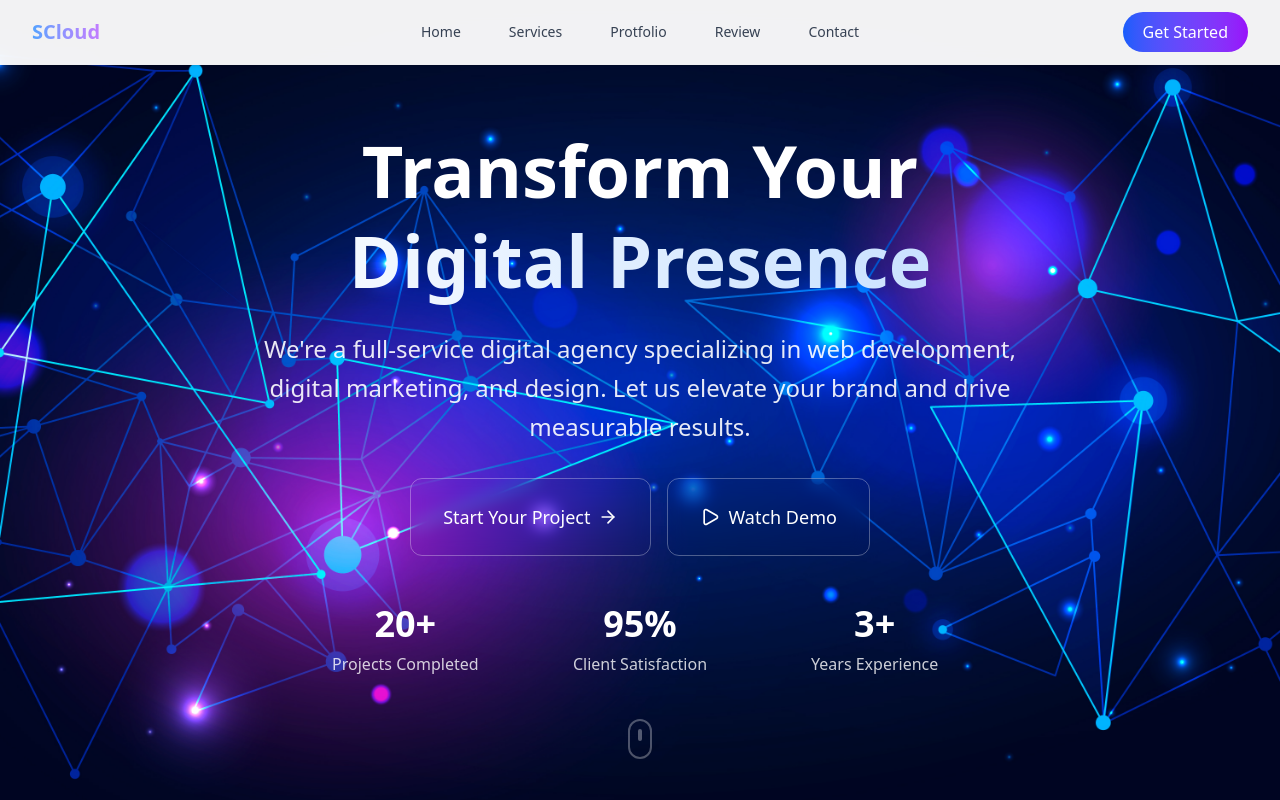
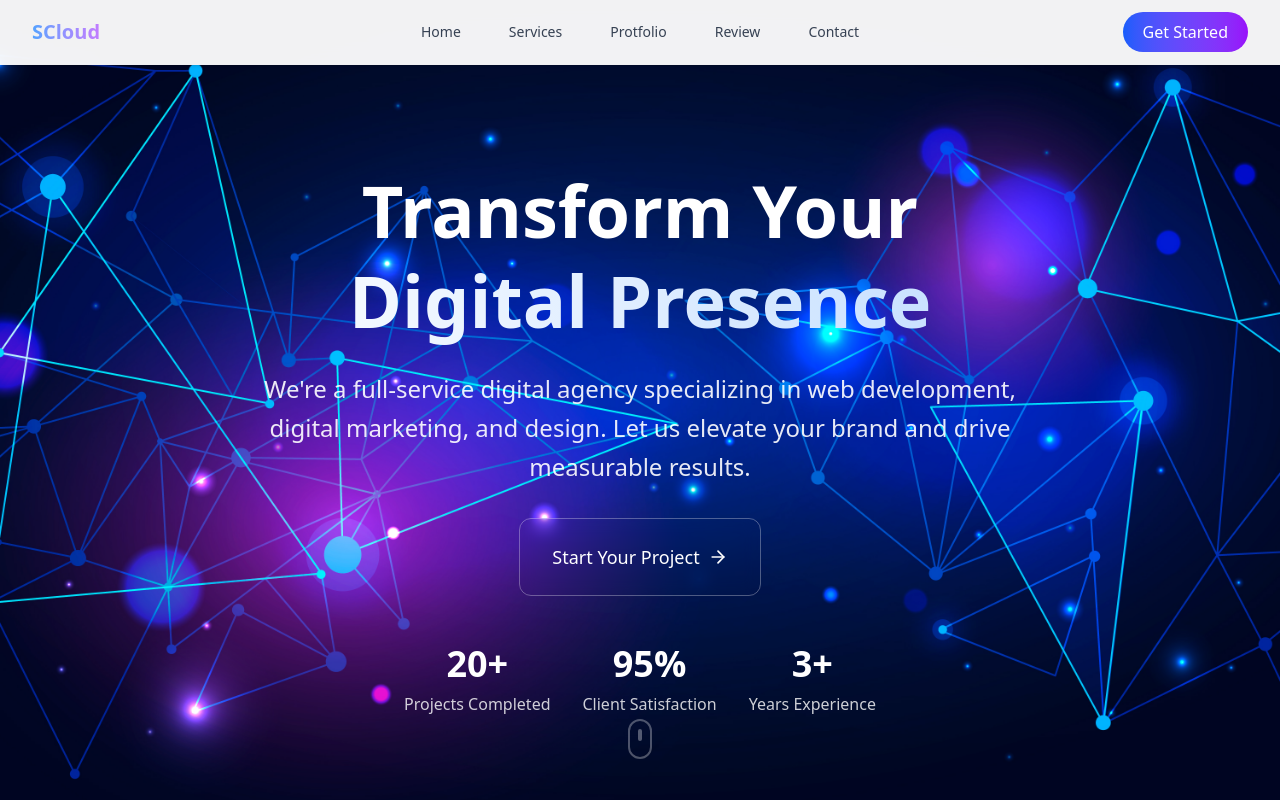
Before and after one commit to SmitPatel1203/SCloud, a React (Vite) app: page / in a window 1280 px wide. Shown: the top 800 px of the page. Built offline with nearby package versions, Linux system fonts and the light colour scheme.

Commit message:
Fir Overflow in header and testimonial

```diff
--- a/src/coponets/Hero.jsx
+++ b/src/coponets/Hero.jsx
@@ -3,12 +3,12 @@ import heroImage from "../assets/hero-image.jpg";
 
 const Hero = () => {
     return (
-        <section id="home" className="relative min-h-screen flex items-center overflow-hidden">
+        <section id="home" className="relative min-h-screen flex items-center overflow-hidden pt-30 pb-10">
             {/* Background with overlay */}
             <div className="absolute inset-0">
                 <img src={heroImage}
                     alt="Digital Agency Hero"
-                    className="w-full h-full object-cover"/>
+                    className="w-full h-full object-cover" />
                 <div className="absolute inset-0 hero-gradient opacity-75"></div>
             </div>
 
@@ -28,31 +28,31 @@ const Hero = () => {
                     </p>
 
                     <div className="flex flex-col sm:flex-row gap-4 justify-center items-center mb-12">
-                        <button
-                            className="flex items-center justify-center border border-white/30 text-white px-8 py-6 text-lg rounded-xl backdrop-blur-sm hover:bg-white/10 transition-all duration-300">
+                        <a
+                            href="mailto:infoscloud06@gmail.com" className="flex items-center justify-center border border-white/30 text-white px-8 py-6 text-lg rounded-xl backdrop-blur-sm hover:bg-white/10 transition-all duration-300">
                             Start Your Project
                             <ArrowRight className="ml-2 h-5 w-5" />
-                        </button>
+                        </a>
 
                         {/* Outline Button */}
-                        <button
+                        {/* <button
                             className="flex items-center justify-center border border-white/30 text-white px-8 py-6 text-lg rounded-xl backdrop-blur-sm hover:bg-white/10 transition-all duration-300">
                             <Play className="mr-2 h-5 w-5" />
                             Watch Demo
-                        </button>
+                        </button> */}
                     </div>
 
                     {/* Stats */}
-                    <div className="grid grid-cols-1 md:grid-cols-3 gap-8 max-w-2xl mx-auto">
-                        <div className="text-center">
+                    <div className="flex flex-wrap justify-center gap-8 max-w-2xl mx-auto">
+                        <div className="text-center min-w-[100px]">
                             <div className="text-3xl md:text-4xl font-bold mb-2">20+</div>
                             <div className="text-white/80">Projects Completed</div>
                         </div>
-                        <div className="text-center">
+                        <div className="text-center min-w-[100px]">
                             <div className="text-3xl md:text-4xl font-bold mb-2">95%</div>
                             <div className="text-white/80">Client Satisfaction</div>
                         </div>
-                        <div className="text-center">
+                        <div className="text-center min-w-[100px]">
                             <div className="text-3xl md:text-4xl font-bold mb-2">3+</div>
                             <div className="text-white/80">Years Experience</div>
                         </div>
--- a/src/coponets/Testimonial.jsx
+++ b/src/coponets/Testimonial.jsx
@@ -106,11 +106,11 @@ const Testimonials = () => {
                 <p className="text-gray-600 text-sm">Average Rating</p>
               </div>
               <div className="h-16 w-px bg-gray-200"></div>
-              <div className="text-center">
+              {/* <div className="text-center">
                 <div className="text-3xl font-bold text-gray-900 mb-2">500+</div>
                 <p className="text-gray-600 text-sm">Happy Clients</p>
-              </div>
-              <div className="h-16 w-px bg-gray-200"></div>
+              </div> */}
+              {/* <div className="h-16 w-px bg-gray-200"></div> */}
               <div className="text-center">
                 <div className="text-3xl font-bold text-gray-900 mb-2">98%</div>
                 <p className="text-gray-600 text-sm">Satisfaction Rate</p>
```
